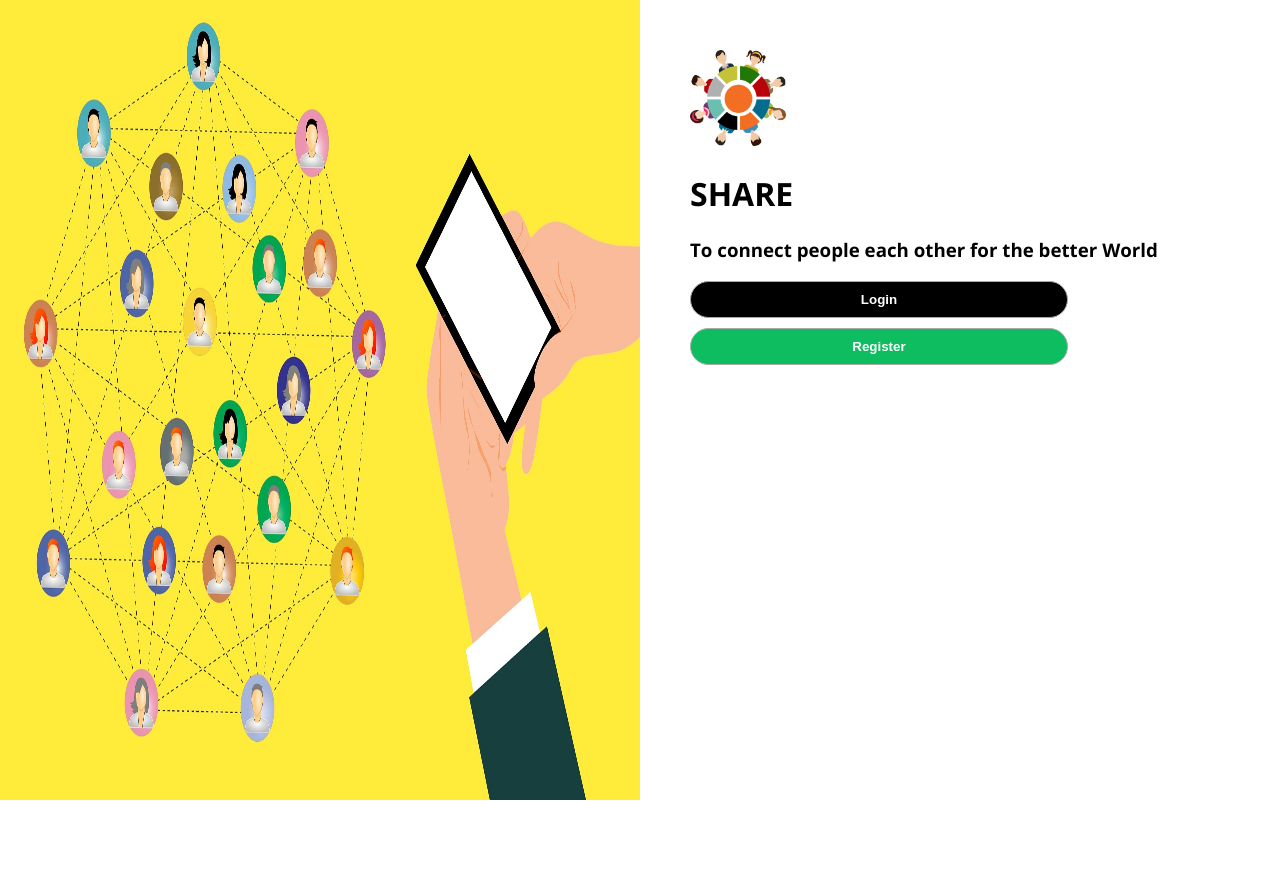
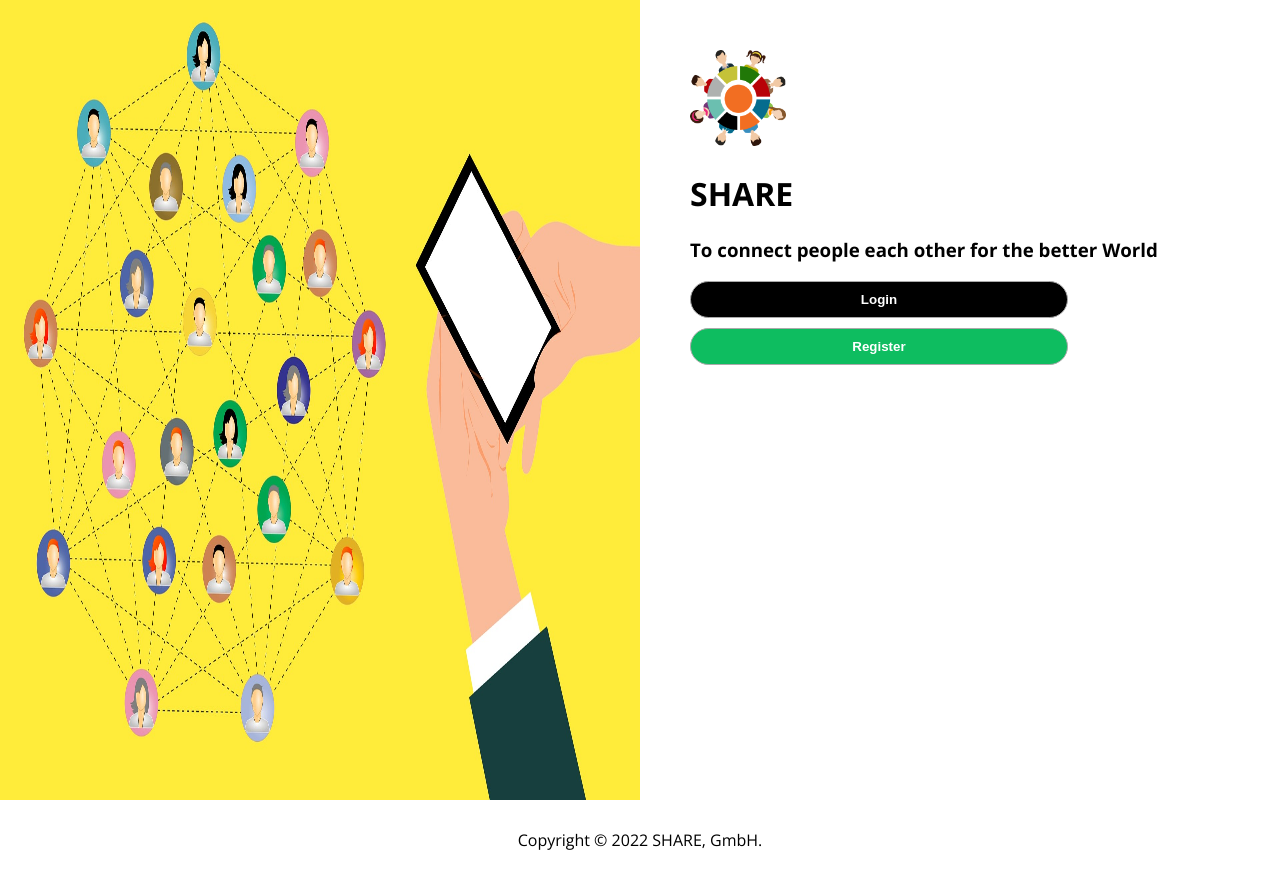
Before and after one commit to erdem-muhammed/Final-Project, a Vue app in the folder frontend/: page / in a window 1280 px wide. Shown: the top 888 px of the page. Built offline with nearby package versions, Linux system fonts and the light colour scheme.

Commit message:
width and flex added

```diff
--- a/frontend/src/App.vue
+++ b/frontend/src/App.vue
@@ -16,7 +16,7 @@
         </div>
       </div>
       <div class="copyright">
-
+            Copyright © 2022 SHARE, GmbH.
       </div>
     </div>
     <router-view/>
@@ -27,9 +27,7 @@
 @import url('https://fonts.googleapis.com/css2?family=Open+Sans:ital,wght@0,300;0,400;0,500;0,600;0,700;0,800;1,300;1,400;1,500;1,600;1,700;1,800&display=swap');
 #app {
   font-family: 'Open Sans', sans-serif;
-  height: 120vh;
-  display: flex;
-  justify-content: center;
+  height: 110vh;
 }
 body {
   margin: 0 !important;
@@ -40,11 +38,12 @@ body {
   width: 100%;
   background-color: white;
   display: flex;
+  flex-wrap: wrap;
 }
 #logoImg
 {
   width: 50%;
-  height: 100%;
+  height: 100vh;
 }
 #logoImg img
 {
@@ -54,7 +53,7 @@ body {
 #homepage
 {
   width: 50%;
-  height: 100%;
+  height: 100vh;
 }
 #homepage .box
 {
@@ -94,11 +93,18 @@ body {
   background-color: #1eac1e;
   transition: background-color ease-in-out 0.4s;
 }
-
 #nav a {
   font-weight: bold;
   color: white;
   text-decoration: none;
 }
+.container .copyright
+{
+  width: 100%;
+  height: 10vh;
+  display: flex;
+  align-items: center;
+  justify-content: center;
+}
 
 </style>
```
